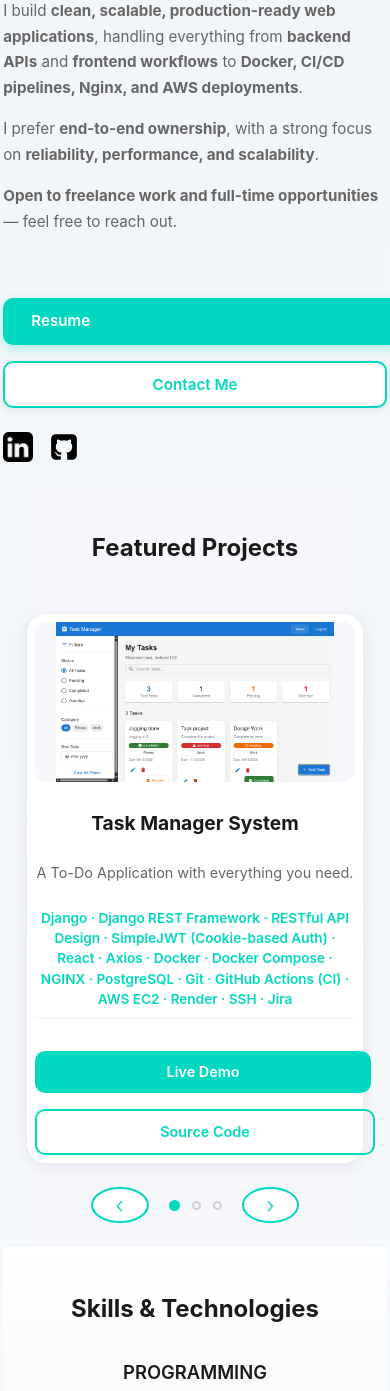
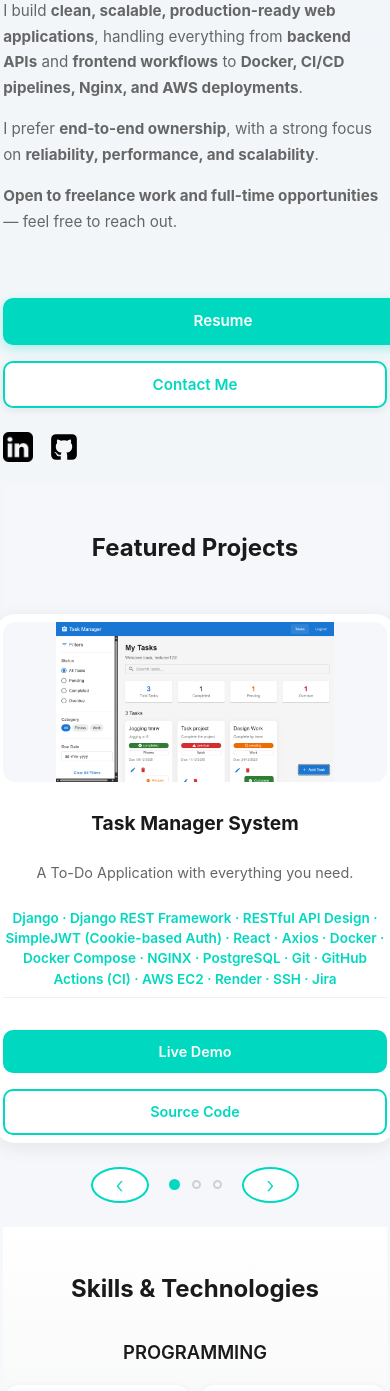
Before and after one commit to ahamed-dd/portfolio_site, a React (Vite) app in the folder frontend/: page / in a window 390 px wide. Shown: the part 694-2085 px from the top of the page. Built offline with nearby package versions, Linux system fonts and the light colour scheme; no server answers.

Commit message:
Fix mobile layout for buttons

```diff
--- a/frontend/src/components/styles/home.css
+++ b/frontend/src/components/styles/home.css
@@ -281,6 +281,13 @@ body {
   border: none;
 }
 
+.hero-btn {
+  display: inline-flex;
+  align-items: center;
+  justify-content: center;
+  text-align: center;
+}
+
 .hero-btn-primary {
   background: #00d9c0;
   color: white;
@@ -312,10 +319,12 @@ body {
   .hero-buttons {
     flex-direction: column;
     width: 100%;
+    max-width: 100%;
   }
 
   .hero-btn {
     width: 100%;
+    max-width: 100%;
   }
 }
 
--- a/frontend/src/components/styles/projects.css
+++ b/frontend/src/components/styles/projects.css
@@ -292,6 +292,21 @@
   .carousel-controls {
     gap: 1.25rem;
   }
+
+  .projects-section {
+    margin-left: 0;
+    margin-right: 0;
+  }
+
+  .project-links {
+    width: 100%;
+  }
+
+  .project-btn {
+    width: 100%;
+    max-width: 100%;
+    box-sizing: border-box;
+  }
 }
 
 /* Project Images */
```
